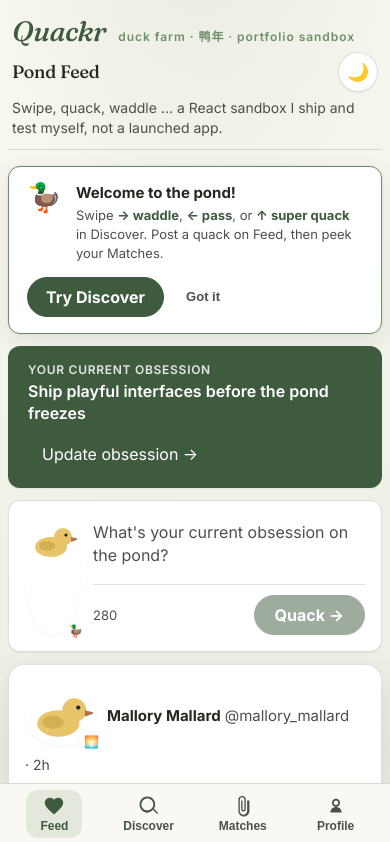
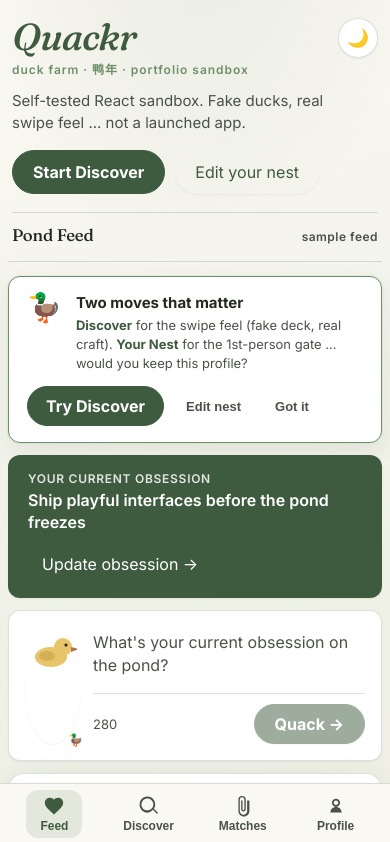
Before and after one commit to jadexzhao/jadexzhao, a React (Vite) app in the folder duck-farm/: page / in a window 390 px wide. Shown: the top 842 px of the page. Built offline with nearby package versions, Linux system fonts and the light colour scheme.

Commit message:
功能(duck-farm)：打磨首屏与巢穴门禁，做成可示人的作品沙盒
Quackr 品牌首屏与 Discover/巢穴双 CTA；Profile 加 1st-person gate；
滑动印章与英雄入场动效；去掉假指标与紫色残留，文案保持自测沙盒诚实。

```diff
--- a/duck-farm/src/App.css
+++ b/duck-farm/src/App.css
@@ -240,32 +240,48 @@
   gap: 12px;
 }
 
-.quack-main__header {
-  padding: 8px 4px 12px;
-  margin-bottom: 4px;
+/* Hero first viewport ... Quackr brand-first */
+.quack-hero {
+  padding: 10px 4px 16px;
+  margin-bottom: 2px;
   border-bottom: 1px solid var(--qa-border);
-  background: transparent;
-}
-
-.quack-main__brand {
-  display: flex;
-  flex-wrap: wrap;
-  align-items: baseline;
-  gap: 8px 12px;
-  margin-bottom: 6px;
-}
-
-.quack-main__brand-name {
+  animation: hero-rise 0.55s cubic-bezier(0.22, 1, 0.36, 1) both;
+}
+
+@keyframes hero-rise {
+  from {
+    opacity: 0;
+    transform: translateY(10px);
+  }
+  to {
+    opacity: 1;
+    transform: translateY(0);
+  }
+}
+
+.quack-hero__top {
+  display: flex;
+  align-items: flex-start;
+  justify-content: space-between;
+  gap: 12px;
+}
+
+.quack-hero__brand-block {
+  min-width: 0;
+}
+
+.quack-hero__brand {
   font-family: var(--font-display);
-  font-size: clamp(1.75rem, 5vw, 2.25rem);
+  font-size: clamp(2.35rem, 8vw, 3rem);
   font-weight: 500;
   font-style: italic;
-  line-height: 1.08;
-  letter-spacing: -0.01em;
+  line-height: 1.02;
+  letter-spacing: -0.02em;
   color: var(--matcha-deep);
 }
 
-.quack-main__brand-kicker {
+.quack-hero__kicker {
+  margin-top: 4px;
   font-size: 0.75rem;
   font-weight: 600;
   letter-spacing: 0.08em;
@@ -273,20 +289,65 @@
   color: var(--matcha-mid);
 }
 
-.quack-main__title-row {
-  display: flex;
-  align-items: center;
+.quack-hero__lede {
+  margin-top: 12px;
+  max-width: 34ch;
+  font-size: 0.9375rem;
+  line-height: 1.45;
+  color: var(--qa-text-muted);
+}
+
+.quack-hero__ctas {
+  display: flex;
+  flex-wrap: wrap;
+  gap: 10px;
+  margin-top: 16px;
+}
+
+.quack-hero__cta {
+  min-height: 44px;
+  padding: 0 20px;
+  border-radius: 9999px;
+  font-size: 0.875rem;
+  font-weight: 700;
+}
+
+.quack-hero__cta--ghost {
+  background: var(--qa-panel);
+  color: var(--qa-accent-ink);
+  border: 1px solid var(--qa-border);
+  box-shadow: var(--qa-shadow);
+}
+
+.quack-hero__cta--ghost:hover {
+  border-color: var(--qa-accent);
+  background: var(--qa-hover);
+}
+
+.quack-hero__section-row {
+  display: flex;
+  align-items: baseline;
   justify-content: space-between;
   gap: 10px;
-}
-
-.quack-main__header h1 {
+  margin-top: 18px;
+  padding-top: 12px;
+  border-top: 1px solid var(--qa-border);
+}
+
+.quack-hero__section {
   font-family: var(--font-display);
-  font-size: clamp(1.125rem, 3vw, 1.35rem);
+  font-size: clamp(1.05rem, 2.8vw, 1.2rem);
   font-weight: 500;
-  line-height: 1.2;
   letter-spacing: -0.01em;
   color: var(--ink);
+}
+
+.quack-hero__deck-note {
+  font-size: 0.75rem;
+  font-weight: 600;
+  letter-spacing: 0.04em;
+  text-transform: lowercase;
+  color: var(--qa-text-muted);
 }
 
 .quack-main__theme {
@@ -307,17 +368,6 @@
 
 .quack-main__theme:active {
   transform: scale(0.94);
-}
-
-.quack-main__deck-badge {
-  display: none;
-}
-
-.quack-main__tagline {
-  font-size: 0.875rem;
-  color: var(--qa-text-muted);
-  margin-top: 6px;
-  line-height: 1.4;
 }
 
 /* Onboarding */
@@ -857,7 +907,7 @@
 }
 
 .slide-action:hover {
-  background: rgba(99, 102, 241, 0.1);
+  background: rgba(42, 111, 173, 0.12);
   color: var(--qa-reply);
 }
 
@@ -908,12 +958,16 @@
   position: absolute;
   top: 12px;
   right: 12px;
-  font-size: 0.8125rem;
+  font-size: 0.6875rem;
   font-weight: 700;
-  padding: 6px 12px;
+  letter-spacing: 0.06em;
+  text-transform: uppercase;
+  padding: 6px 10px;
   border-radius: 9999px;
-  background: var(--qa-accent-fill);
-  color: #fff;
+  background: var(--qa-panel);
+  color: var(--qa-accent-ink);
+  border: 1px solid var(--qa-border);
+  box-shadow: var(--qa-shadow);
 }
 
 .discover-card__body {
@@ -1008,57 +1062,148 @@
   background: var(--qa-accent-fill);
 }
 
-/* Profile slide */
-.profile-slide {
+/* Nest gate (profile) ... 1st-person honesty */
+.nest-gate {
+  display: flex;
+  flex-direction: column;
+  align-items: stretch;
+  gap: 16px;
+  animation: nest-settle 0.5s cubic-bezier(0.22, 1, 0.36, 1) both;
+}
+
+@keyframes nest-settle {
+  from {
+    opacity: 0;
+    transform: translateY(12px) scale(0.985);
+  }
+  to {
+    opacity: 1;
+    transform: translateY(0) scale(1);
+  }
+}
+
+.nest-gate__eyebrow {
+  font-size: 0.75rem;
+  font-weight: 700;
+  letter-spacing: 0.08em;
+  text-transform: uppercase;
+  color: var(--matcha-mid);
+}
+
+.nest-gate__preview {
   display: flex;
   flex-direction: column;
   align-items: center;
   text-align: center;
   gap: 8px;
-}
-
-.profile-slide__obsession {
-  font-size: 0.9375rem;
+  padding: 8px 4px 4px;
+}
+
+.nest-gate__obsession {
+  font-size: 1rem;
   color: var(--qa-like);
   font-weight: 600;
-  margin-top: 8px;
-}
-
-.profile-slide__bio {
+  margin-top: 4px;
+  line-height: 1.4;
+  max-width: 32ch;
+}
+
+.nest-gate__bio {
   font-size: 0.9375rem;
   line-height: 1.45;
-  max-width: 360px;
-}
-
-.profile-slide__pond {
+  max-width: 36ch;
+}
+
+.nest-gate__pond {
   font-size: 0.8125rem;
   color: var(--qa-text-muted);
 }
 
-.profile-slide__stats {
+.nest-gate__ask {
+  padding: 16px;
+  border-radius: var(--qa-radius);
+  background: var(--mist);
+  border: 1px solid var(--qa-border);
+}
+
+.quack-app--dark .nest-gate__ask {
+  background: #1c2620;
+}
+
+.nest-gate__question {
+  font-family: var(--font-display);
+  font-size: 1.15rem;
+  font-weight: 500;
+  margin-bottom: 6px;
+}
+
+.nest-gate__prompt {
+  font-size: 0.875rem;
+  line-height: 1.45;
+  color: var(--qa-text-muted);
+  margin-bottom: 14px;
+}
+
+.nest-gate__choices {
+  display: flex;
+  flex-direction: column;
+  gap: 8px;
+}
+
+.nest-gate__choice {
+  min-height: 44px;
+  padding: 0 16px;
+  border-radius: 9999px;
+  font-size: 0.875rem;
+  font-weight: 700;
+  width: 100%;
+}
+
+.nest-gate__choice--ghost {
+  background: var(--qa-panel);
+  color: var(--qa-accent-ink);
+  border: 1px solid var(--qa-border);
+}
+
+.nest-gate__choice.is-selected {
+  box-shadow: 0 0 0 2px var(--qa-accent-fill);
+}
+
+.nest-gate__status {
+  margin-top: 12px;
+  font-size: 0.8125rem;
+  line-height: 1.4;
+  color: var(--qa-accent-ink);
+  font-weight: 600;
+}
+
+.nest-gate__meta {
   display: flex;
   gap: 32px;
-  margin-top: 20px;
-  padding-top: 20px;
+  padding-top: 8px;
   border-top: 1px solid var(--qa-border);
-  width: 100%;
   justify-content: center;
 }
 
-.profile-slide__stats div {
+.nest-gate__meta div {
   display: flex;
   flex-direction: column;
+  align-items: center;
   gap: 2px;
 }
 
-.profile-slide__stats strong {
+.nest-gate__meta strong {
   font-size: 1.25rem;
   font-weight: 700;
 }
 
-.profile-slide__stats span {
+.nest-gate__meta span {
   font-size: 0.8125rem;
   color: var(--qa-text-muted);
+}
+
+.profile-slide__edit {
+  align-self: center;
 }
 
 /* Deck navigation */
@@ -1573,6 +1718,7 @@
 }
 
 .swipeable-card {
+  position: relative;
   touch-action: none;
   cursor: grab;
   will-change: transform, opacity;
@@ -1580,6 +1726,46 @@
 
 .swipeable-card.is-dragging {
   cursor: grabbing;
+}
+
+.swipe-stamp {
+  position: absolute;
+  z-index: 2;
+  top: 28%;
+  left: 50%;
+  transform: translate(-50%, -50%) rotate(-12deg);
+  padding: 8px 16px;
+  border: 3px solid currentColor;
+  border-radius: 8px;
+  font-size: 1.35rem;
+  font-weight: 800;
+  letter-spacing: 0.12em;
+  pointer-events: none;
+  mix-blend-mode: multiply;
+  transition: opacity 0.12s ease;
+}
+
+.quack-app--dark .swipe-stamp {
+  mix-blend-mode: screen;
+}
+
+.swipe-stamp--pass {
+  color: #c45c4a;
+  left: 28%;
+  transform: translate(-50%, -50%) rotate(-14deg);
+}
+
+.swipe-stamp--waddle {
+  color: var(--matcha-deep);
+  left: 72%;
+  transform: translate(-50%, -50%) rotate(12deg);
+}
+
+.swipe-stamp--super {
+  color: var(--clay);
+  top: 18%;
+  left: 50%;
+  transform: translate(-50%, -50%) rotate(-4deg);
 }
 
 dialog.match-modal {
@@ -1903,7 +2089,9 @@ dialog.obsession-picker::backdrop {
   .match-modal__heart,
   .card-tilt,
   .duck-avatar__svg,
-  .onboard-hint {
+  .onboard-hint,
+  .quack-hero,
+  .nest-gate {
     animation: none;
     transition: none;
   }
--- a/duck-farm/src/App.tsx
+++ b/duck-farm/src/App.tsx
@@ -298,9 +298,9 @@ function DiscoverCard({
         <span className="discover-card__mood">
           {badge.emoji} {badge.label}
         </span>
-        {profile.matchScore !== undefined && (
-          <span className="discover-card__score">{profile.matchScore}%</span>
-        )}
+        <span className="discover-card__score" title="Sample duck in a sandbox deck">
+          sample
+        </span>
       </div>
       <div className="discover-card__body">
         <h2 className="discover-card__name">
@@ -477,6 +477,10 @@ export default function App() {
     if (typeof window === 'undefined') return false
     return localStorage.getItem(ONBOARD_KEY) !== '1'
   })
+  const [nestGate, setNestGate] = useLocalStorage<'pending' | 'kept' | 'shaping'>(
+    'quack-nest-gate',
+    'pending',
+  )
 
   useEffect(() => {
     const userOnly = quacks.filter((q) => q.authorId === CURRENT_USER.id && !q.pending)
@@ -486,7 +490,7 @@ export default function App() {
   const filteredProfiles = useMemo(() => {
     const list = [...DUCK_PROFILES]
       .filter((p) => !passed.has(p.id))
-      .sort((a, b) => (b.matchScore ?? 0) - (a.matchScore ?? 0))
+      .sort((a, b) => (a.demoOrder ?? 99) - (b.demoOrder ?? 99))
     if (moodFilter === 'all') return list
     return list.filter((p) => p.mood === moodFilter)
   }, [moodFilter, passed])
@@ -526,6 +530,12 @@ export default function App() {
   const tryDiscover = useCallback(() => {
     dismissOnboard()
     handleNavChange('explore')
+  }, [dismissOnboard])
+
+  const tryNest = useCallback(() => {
+    dismissOnboard()
+    handleNavChange('profile')
+    setObsessionOpen(true)
   }, [dismissOnboard])
 
   const handleFlirt = (id: string) => {
@@ -689,15 +699,14 @@ export default function App() {
         </aside>
 
         <main id="main-feed" className="quack-main" tabIndex={-1}>
-          <header className="quack-main__header">
-            <div className="quack-main__brand">
-              <p className="quack-main__brand-name">Quackr</p>
-              <p className="quack-main__brand-kicker">
+          <header className="quack-hero">
+            <div className="quack-hero__top">
+              <div className="quack-hero__brand-block">
+                <p className="quack-hero__brand">Quackr</p>
+                <p className="quack-hero__kicker">
                   duck farm · <span lang="zh-Hans">鸭年</span> · portfolio sandbox
                 </p>
               </div>
-            <div className="quack-main__title-row">
-              <h1>{NAV_LABELS[activeNav]}</h1>
               <button
                 type="button"
                 className="quack-main__theme"
@@ -707,16 +716,46 @@ export default function App() {
                 {theme === 'light' ? '🌙' : '☀️'}
               </button>
             </div>
-            <p className="quack-main__tagline">
-              Swipe, quack, waddle ... a React sandbox I ship and test myself, not a launched app.
+            <p className="quack-hero__lede">
+              Self-tested React sandbox. Fake ducks, real swipe feel ... not a launched app.
             </p>
+            <div className="quack-hero__ctas">
+              <RippleButton
+                variant="primary"
+                className="quack-btn quack-btn--primary quack-hero__cta"
+                onClick={tryDiscover}
+              >
+                Start Discover
+              </RippleButton>
+              <RippleButton className="quack-hero__cta quack-hero__cta--ghost" onClick={tryNest}>
+                Edit your nest
+              </RippleButton>
+            </div>
+            <div className="quack-hero__section-row">
+              <h1 className="quack-hero__section">{NAV_LABELS[activeNav]}</h1>
+              <span className="quack-hero__deck-note" aria-hidden={activeNav === 'profile'}>
+                {activeNav === 'explore'
+                  ? 'swipe to decide'
+                  : activeNav === 'matches'
+                    ? 'saved waddles'
+                    : activeNav === 'profile'
+                      ? '1st-person gate'
+                      : 'sample feed'}
+              </span>
+            </div>
           </header>
 
           {showOnboard && (
-            <OnboardingHint onDismiss={dismissOnboard} onTryDiscover={tryDiscover} />
+            <OnboardingHint
+              onDismiss={dismissOnboard}
+              onTryDiscover={tryDiscover}
+              onEditNest={tryNest}
+            />
           )}
 
+          {activeNav !== 'profile' && (
             <ObsessionBanner obsession={obsession} onEdit={() => setObsessionOpen(true)} />
+          )}
 
           {(activeNav === 'explore') && (
             <FilterPills
@@ -852,22 +891,67 @@ export default function App() {
             )}
 
             {activeNav === 'profile' && (
-              <article className="slide-card profile-slide card-tilt">
+              <article className="slide-card nest-gate card-tilt">
+                <p className="nest-gate__eyebrow">How your nest reads</p>
+                <div className="nest-gate__preview">
                   <DuckAvatar size="lg" emoji={CURRENT_USER.emoji} label="Your profile" bounce tilt />
                   <ProfileMeta profile={{ ...CURRENT_USER, obsession }} />
-                <h2 className="visually-hidden">Your profile</h2>
-                <p className="profile-slide__obsession">
+                  <p className="nest-gate__obsession">
                     <span aria-hidden="true">✨ </span>
                     {withCjkLang(obsession)}
                   </p>
-                <p className="profile-slide__bio">{withCjkLang(CURRENT_USER.bio)}</p>
-                <p className="profile-slide__pond">{withCjkLang(CURRENT_USER.pond)}</p>
-                <div className="profile-slide__stats">
+                  <p className="nest-gate__bio">{withCjkLang(CURRENT_USER.bio)}</p>
+                  <p className="nest-gate__pond">{withCjkLang(CURRENT_USER.pond)}</p>
+                </div>
+
+                <div className="nest-gate__ask" role="group" aria-labelledby="nest-gate-q">
+                  <h2 id="nest-gate-q" className="nest-gate__question">
+                    1st-person gate
+                  </h2>
+                  <p className="nest-gate__prompt">
+                    Would you keep this nest on a real dating app ... or delete the rest after seeing it?
+                  </p>
+                  <div className="nest-gate__choices">
+                    <RippleButton
+                      variant="primary"
+                      className={`quack-btn quack-btn--primary nest-gate__choice${nestGate === 'kept' ? ' is-selected' : ''}`}
+                      aria-pressed={nestGate === 'kept'}
+                      onClick={() => {
+                        setNestGate('kept')
+                        showToast('Nest marked kept ... for your eyes only.')
+                      }}
+                    >
+                      Yes, this nest feels true
+                    </RippleButton>
+                    <RippleButton
+                      className={`nest-gate__choice nest-gate__choice--ghost${nestGate === 'shaping' ? ' is-selected' : ''}`}
+                      aria-pressed={nestGate === 'shaping'}
+                      onClick={() => {
+                        setNestGate('shaping')
+                        setObsessionOpen(true)
+                      }}
+                    >
+                      Still shaping it
+                    </RippleButton>
+                  </div>
+                  {nestGate === 'kept' && (
+                    <p className="nest-gate__status" role="status">
+                      Saved locally. Self-tested only ... no users, no launch claim.
+                    </p>
+                  )}
+                  {nestGate === 'shaping' && (
+                    <p className="nest-gate__status" role="status">
+                      Honest answer. Tweak the obsession until it feels like you.
+                    </p>
+                  )}
+                </div>
+
+                <div className="nest-gate__meta">
                   <div>
                     <strong>
                       <AnimatedCounter value={matches.size} />
                     </strong>
-                    <span>Matches</span>
+                    <span>Sandbox waddles</span>
                   </div>
                   <div>
                     <strong>
@@ -875,9 +959,10 @@ export default function App() {
                         value={quacks.filter((q) => q.authorId === CURRENT_USER.id).length}
                       />
                     </strong>
-                    <span>Quacks</span>
+                    <span>Your quacks</span>
                   </div>
                 </div>
+
                 <RippleButton
                   variant="primary"
                   className="quack-btn quack-btn--primary profile-slide__edit"
@@ -906,7 +991,7 @@ export default function App() {
           </Suspense>
 
           <section className="sidebar-panel sidebar-panel--accent" aria-labelledby="trending-heading">
-            <h2 id="trending-heading">Trending on the pond</h2>
+            <h2 id="trending-heading">Sample pond tags</h2>
             <ul className="trend-list">
               {TRENDING_TOPICS.map((topic) => (
                 <li key={topic.tag}>
@@ -920,18 +1005,18 @@ export default function App() {
           </section>
 
           <section className="sidebar-panel" aria-labelledby="features-heading">
-            <h2 id="features-heading">Why Quackr?</h2>
+            <h2 id="features-heading">What this proves</h2>
             <ul className="feature-list">
-              <li>🦆 Swipe ducks ... pass, waddle, or super quack</li>
-              <li>💬 Post quacks on the feed</li>
-              <li>✨ Pick an obsession that follows you</li>
-              <li>🍞 Catch crumbs mini-game (sidebar)</li>
+              <li>🦆 Swipe craft on a fake deck (pass, waddle, super)</li>
+              <li>✨ Nest gate ... would you keep this profile?</li>
+              <li>💬 Compose a quack that stays in localStorage</li>
+              <li>🍞 Breadcrumb mini-game in the sidebar</li>
             </ul>
           </section>
 
           <footer className="quack-sidebar__footer">
             <p>
-              <strong>Jade Zhao</strong> · social media sandbox · not a launched app
+              <strong>Jade Zhao</strong> · portfolio sandbox · self-tested only
             </p>
             <p>
               <a href="https://jadexzhao.github.io/jadexzhao/">briefcase</a>
--- a/duck-farm/src/components/ObsessionEditor.tsx
+++ b/duck-farm/src/components/ObsessionEditor.tsx
@@ -58,7 +58,9 @@ export function ObsessionEditor({ open, value, onSave, onClose }: ObsessionEdito
         <h2 id="obsession-title" className="obsession-picker__title">
           Set your current obsession
         </h2>
-        <p className="obsession-picker__hint">What's capturing your pond energy right now?</p>
+        <p className="obsession-picker__hint">
+          The line that follows you on every card. Keep it honest enough that you would keep this nest.
+        </p>
 
         <label htmlFor="obsession-input" className="visually-hidden">
           Current obsession
--- a/duck-farm/src/components/OnboardingHint.tsx
+++ b/duck-farm/src/components/OnboardingHint.tsx
@@ -3,25 +3,33 @@ import { RippleButton } from './RippleButton'
 interface OnboardingHintProps {
   onDismiss: () => void
   onTryDiscover: () => void
+  onEditNest: () => void
 }
 
-export function OnboardingHint({ onDismiss, onTryDiscover }: OnboardingHintProps) {
+export function OnboardingHint({ onDismiss, onTryDiscover, onEditNest }: OnboardingHintProps) {
   return (
     <div className="onboard-hint" role="status" aria-live="polite">
       <div className="onboard-hint__icon" aria-hidden="true">
         🦆
       </div>
       <div className="onboard-hint__body">
-        <p className="onboard-hint__title">Welcome to the pond!</p>
+        <p className="onboard-hint__title">Two moves that matter</p>
         <p className="onboard-hint__text">
-          Swipe <strong>→ waddle</strong>, <strong>← pass</strong>, or <strong>↑ super quack</strong> in
-          Discover. Post a quack on Feed, then peek your Matches.
+          <strong>Discover</strong> for the swipe feel (fake deck, real craft).{' '}
+          <strong>Your Nest</strong> for the 1st-person gate ... would you keep this profile?
         </p>
       </div>
       <div className="onboard-hint__actions">
-        <RippleButton variant="primary" className="quack-btn quack-btn--primary onboard-hint__cta" onClick={onTryDiscover}>
+        <RippleButton
+          variant="primary"
+          className="quack-btn quack-btn--primary onboard-hint__cta"
+          onClick={onTryDiscover}
+        >
           Try Discover
         </RippleButton>
+        <button type="button" className="onboard-hint__dismiss" onClick={onEditNest}>
+          Edit nest
+        </button>
         <button type="button" className="onboard-hint__dismiss" onClick={onDismiss}>
           Got it
         </button>
```
Also changed, not shown: duck-farm/src/components/MatchModal.tsx (+5 -5 lines), duck-farm/src/components/SwipeableCard.tsx (+53 -12 lines), duck-farm/src/data/mockData.ts (+36 -34 lines). Lines whose indentation alone changed are shown as unchanged.
